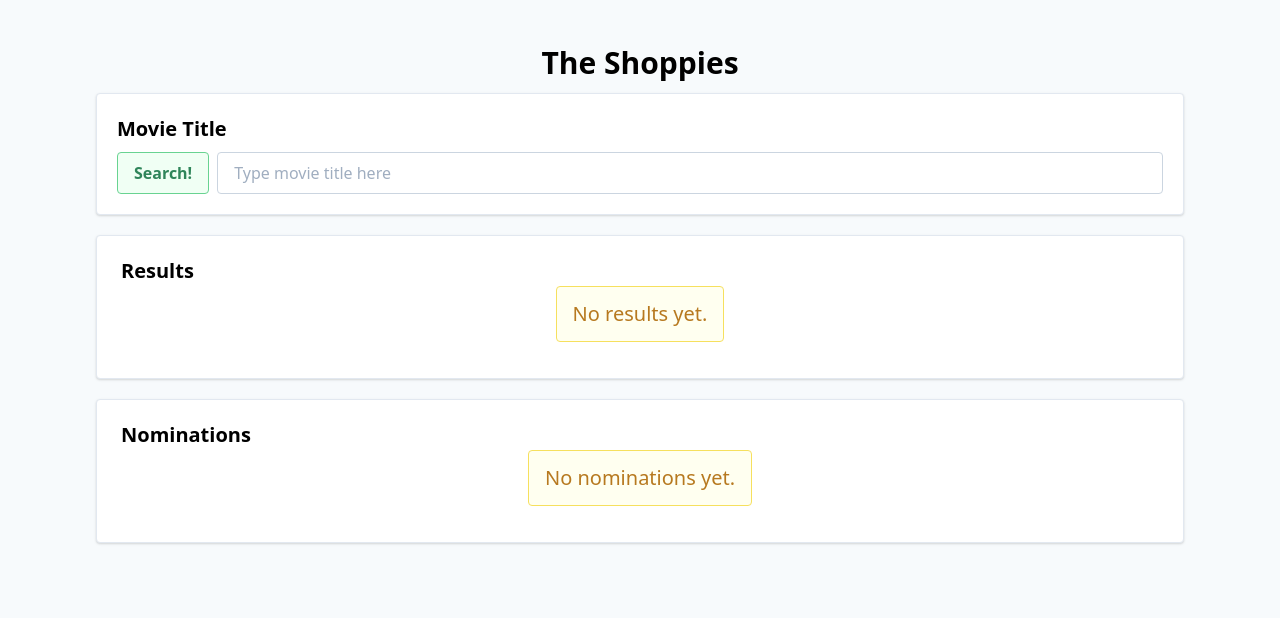
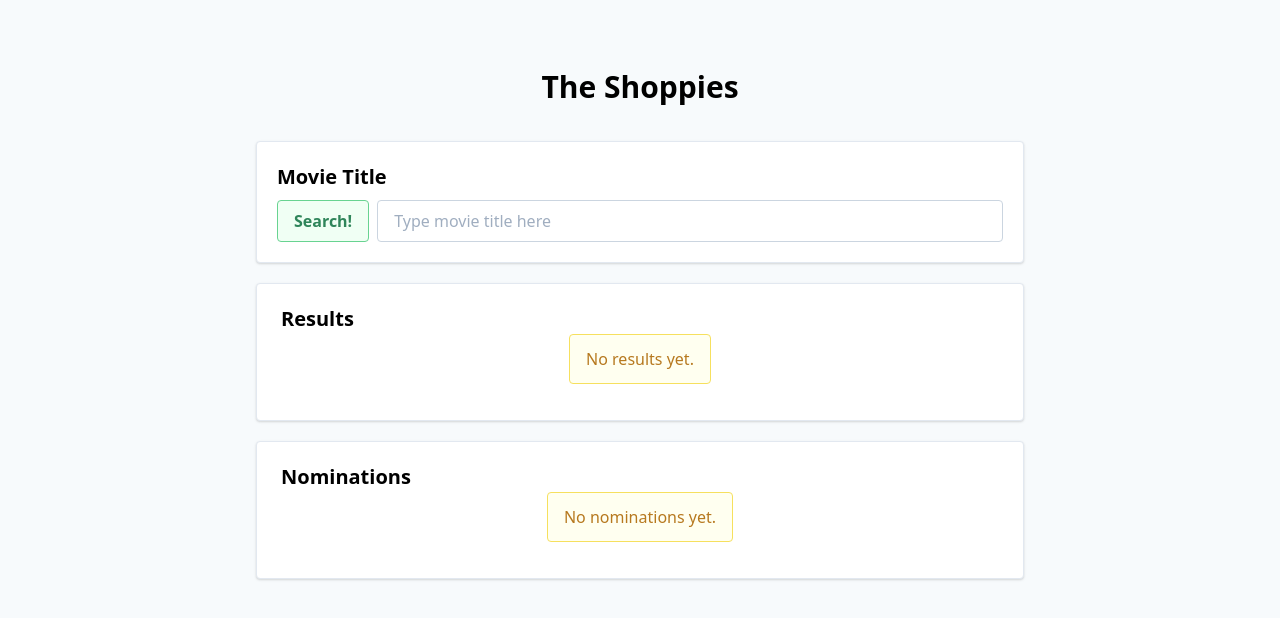
Before and after one commit to aidanay/shoppies, a Vue app: page / in a window 1280 px wide. Shown: the top 618 px of the page. Built offline with nearby package versions, Linux system fonts and the light colour scheme.

Commit message:
added search bar enter key press functionality

```diff
--- a/src/App.vue
+++ b/src/App.vue
@@ -1,7 +1,7 @@
 <template>
   <div id="app">
-    <div id="app-wrapper" class="mx-24 my-10">
-      <div id="heading" class="">
+    <div id="app-wrapper" class="mx-24 my-16 lg:mx-40 xl:mx-64">
+      <div id="heading" class="mb-8">
         <h1 class="text-3xl font-semibold text-center mb-2">The Shoppies</h1>
       </div>
       <div
@@ -23,6 +23,7 @@
             v-model="search"
             class="flex-1 border border-gray-400 text-gray-700 rounded px-4 py-2 ml-2 w-1/2"
             placeholder="Type movie title here"
+            @keyup="handle"
           />
         </div>
       </div>
@@ -35,7 +36,7 @@
           <div id="results-wrapper">
             <div v-if="!allMoviesCount" class="flex">
               <div
-                class="bg-yellow-100 text-xl border border-yellow-400 text-yellow-700 mx-auto px-4 py-3 rounded relative mb-4"
+                class="bg-yellow-100 text-l border border-yellow-400 text-yellow-700 mx-auto px-4 py-3 rounded relative mb-4"
                 role="alert"
               >
                 <span class="block sm:inline">No results yet.</span>
@@ -55,7 +56,7 @@
           <h1 class="text-xl font-semibold">Nominations</h1>
           <div
             v-show="isDisabled"
-            class="bg-yellow-100 text-xl border border-yellow-400 text-yellow-700 mx-auto px-4 py-3 rounded relative"
+            class="bg-yellow-100 text-l border border-yellow-400 text-yellow-700 mx-auto px-4 py-3 rounded relative"
             role="alert"
           >
             <span class="block sm:inline"
@@ -65,7 +66,7 @@
         </div>
         <div v-if="!isEmpty" class="flex">
           <div
-            class="bg-yellow-100 text-xl border border-yellow-400 text-yellow-700 mx-auto px-4 py-3 mb-4 rounded relative"
+            class="bg-yellow-100 text-l border border-yellow-400 text-yellow-700 mx-auto px-4 py-3 mb-4 rounded relative"
             role="alert"
           >
             <span class="block sm:inline">No nominations yet.</span>
@@ -111,6 +112,12 @@ export default {
         console.error(error);
       }
     },
+    handle(e) {
+      if (e.keyCode === 13) {
+        this.searchMovies();
+        this.search = "";
+      }
+    },
   },
   computed: {
     isDisabled() {
```
